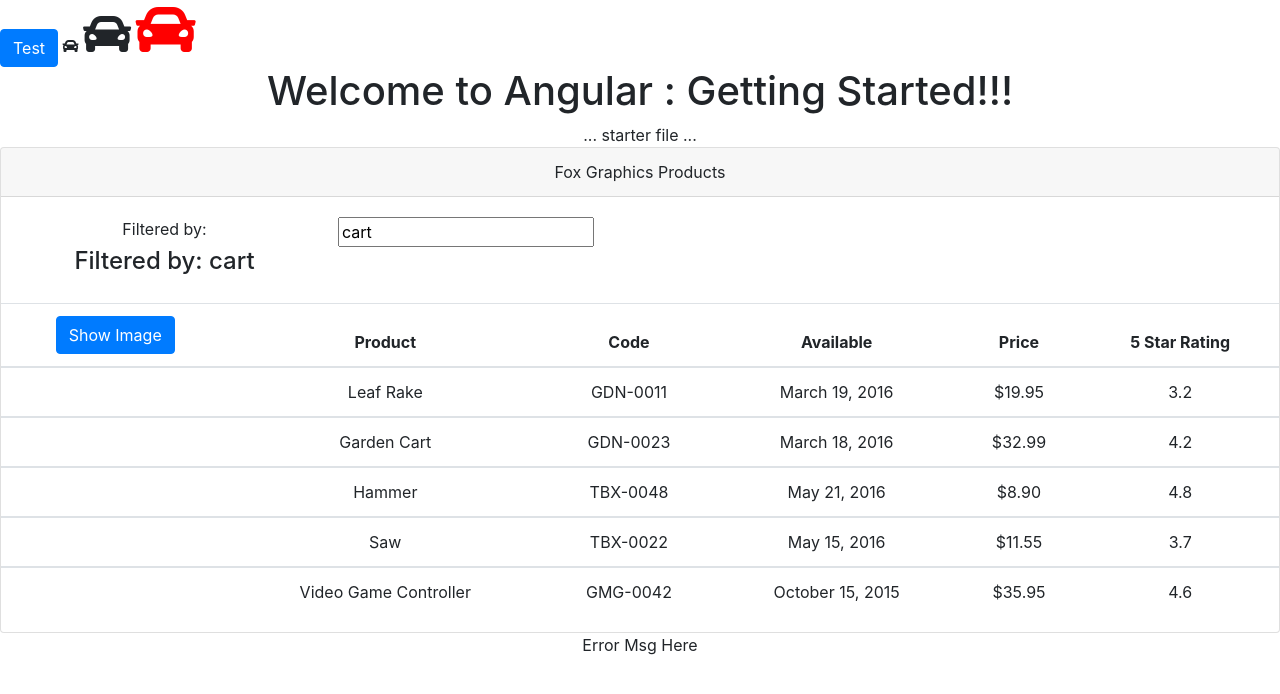
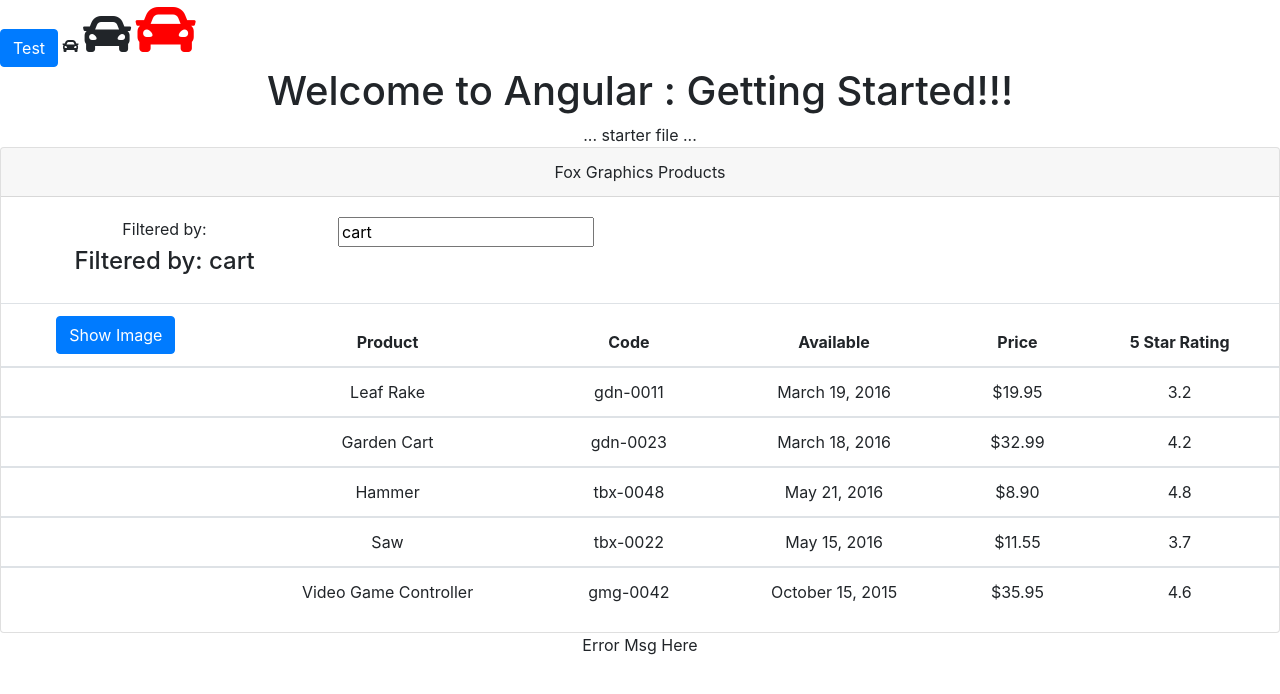
Before and after one commit to FoxGeoff/amp-master, an Angular app: page / in a window 1280 px wide. Shown: the top 694 px of the page. Built offline with nearby package versions, Linux system fonts and the light colour scheme.

Commit message:
Add pipes

```diff
--- a/src/app/product-list/product-list.component.html
+++ b/src/app/product-list/product-list.component.html
@@ -39,9 +39,9 @@
                       <img *ngIf ="showImage" [src]="prod.imageUrl" [title]="prod.productName" width="50px">
                   </td>
                   <td>{{prod.productName}}</td>
-                  <td>{{prod.productCode}}</td>
+                  <td>{{prod.productCode | lowercase}}</td>
                   <td> {{prod.releaseDate}} </td>
-                  <td>{{prod.price|currency}}</td>
+                  <td>{{prod.price|currency: 'USD' : 'symbol' : '1.2-2'}}</td>
                   <td>{{prod.starRating}}</td>
               </tr>
           </tbody>
--- a/src/app/product-list/product-list.component.ts
+++ b/src/app/product-list/product-list.component.ts
@@ -16,7 +16,7 @@
       "productCode": "GDN-0011",
       "releaseDate": "March 19, 2016",
       "description": "Leaf rake with 48-inch wooden handle.",
-      "price": 19.95,
+      "price": 19.951,
       "starRating": 3.2,
       "imageUrl": "https://openclipart.org/image/300px/svg_to_png/26215/Anonymous_Leaf_Rake.png"
     },
@@ -26,7 +26,7 @@
       "productCode": "GDN-0023",
       "releaseDate": "March 18, 2016",
       "description": "15 gallon capacity rolling garden cart",
-      "price": 32.99,
+      "price": 32.992,
       "starRating": 4.2,
       "imageUrl": "https://openclipart.org/image/300px/svg_to_png/58471/garden_cart.png"
     },
```
